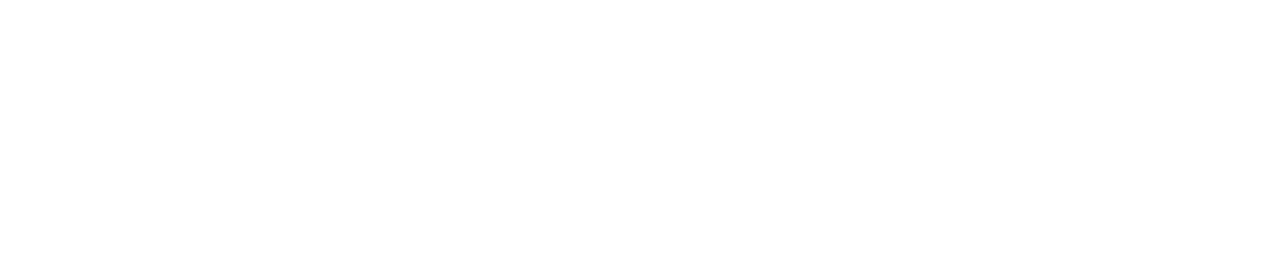
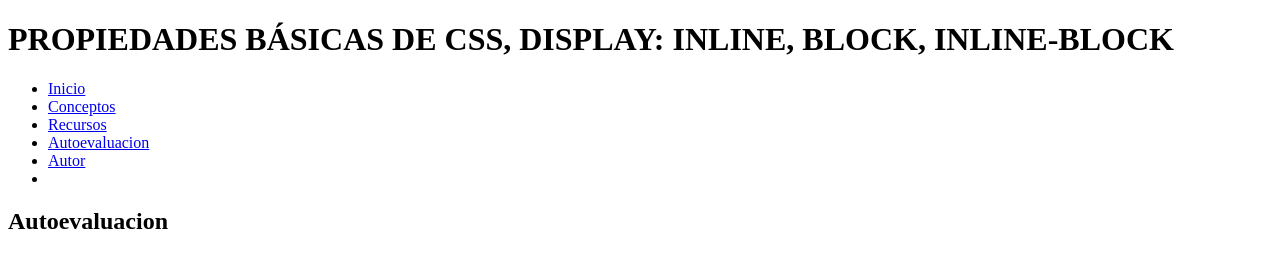
Before and after one commit to ccbarreras/DSW-ChirstianBarrera, a plain HTML site: page autoevaluacio01.html in a window 1280 px wide. Drawn offline with Linux system fonts and the light colour scheme.

Commit message:
v7
Se inicia configuracion de la pestaña

```diff
--- a/autoevaluacio01.html
+++ b/autoevaluacio01.html
@@ -0,0 +1,29 @@
+<!DOCTYPE html>
+<html lang="en">
+<head>
+    <meta charset="UTF-8">
+    <meta name="viewport" content="width=device-width, initial-scale=1.0">
+    <title>Autoevaluacion</title>
+</head>
+<body>
+
+    <h1 class="titulo">PROPIEDADES BÁSICAS DE CSS, DISPLAY: INLINE, BLOCK, INLINE-BLOCK</h1>
+
+    <div id="sse2">
+        <div id="sses2">
+          <ul>
+            <li><a href="index.html">Inicio</a></li>
+            <li><a href="conceptos.html">Conceptos</a></li>
+            <li><a href="recursos.html">Recursos</a></li>
+            <li><a href="#">Autoevaluacion</a></li>
+            <li><a href="autor.html">Autor</a></li>
+          </ul>
+        </div>
+      </div>
+
+      <h2>Autoevaluacion</h2>
+
+
+    <script src="js/menu.js"></script>
+</body>
+</html>
```
Also changed, not shown: index.html (+1 -1 lines), autoevaluacion02.html (deleted).
